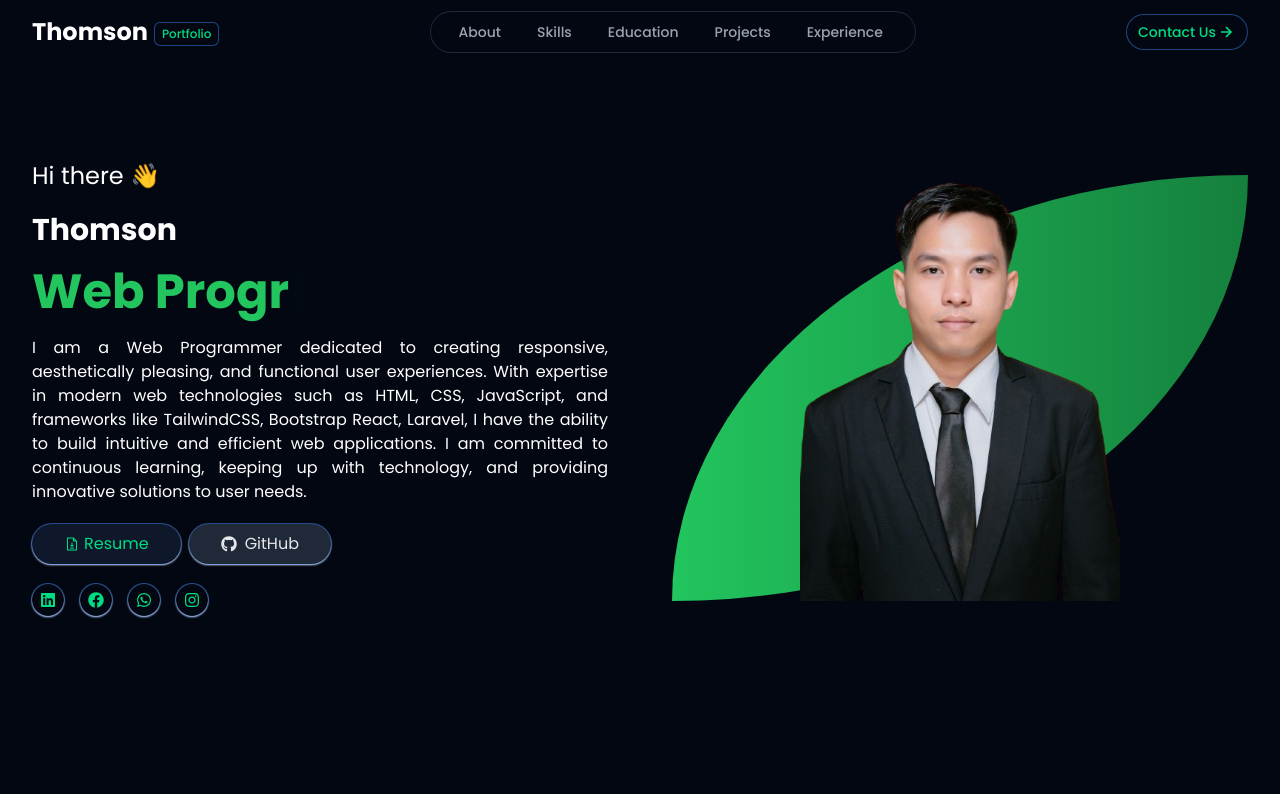
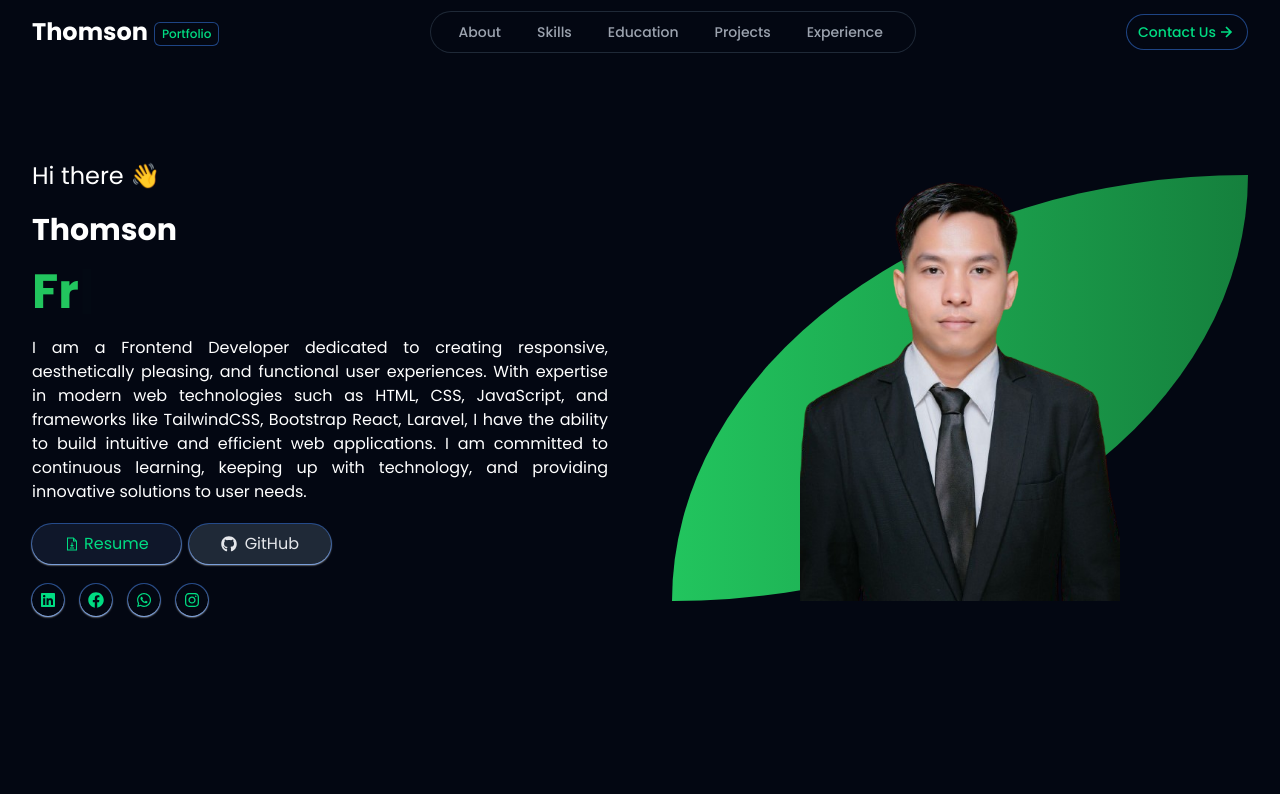
Before and after one commit to ThomsonSimbolon/my-portofolio, a React (Vite) app: page / in a window 1280 px wide. Shown: the top 794 px of the page. Built offline with nearby package versions, Linux system fonts and the light colour scheme.

Commit message:
update app data

```diff
--- a/src/App.jsx
+++ b/src/App.jsx
@@ -235,14 +235,14 @@ const App = () => {
                 <h1 className="font-bold text-3xl md:text-5xl mb-5 text-green-500">
                   <Typewriter
                     options={{
-                      strings: ["Web Programmer"],
+                      strings: ["Frontend Developer"],
                       autoStart: true,
                       loop: true,
                     }}
                   />
                 </h1>
                 <p className="text-white mb-5 text-balance md:text-justify">
-                  I am a Web Programmer dedicated to creating responsive,
+                  I am a Frontend Developer dedicated to creating responsive,
                   aesthetically pleasing, and functional user experiences. With
                   expertise in modern web technologies such as HTML, CSS,
                   JavaScript, and frameworks like TailwindCSS, Bootstrap React,
```
